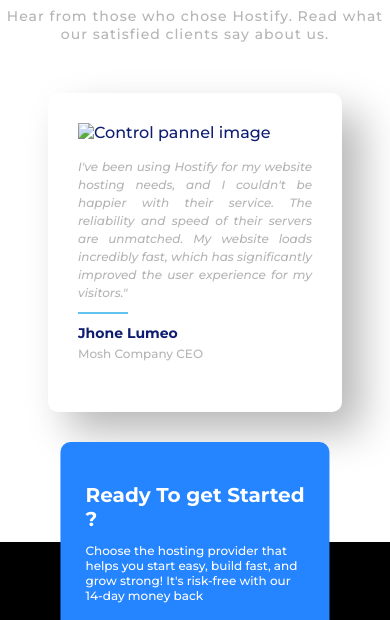
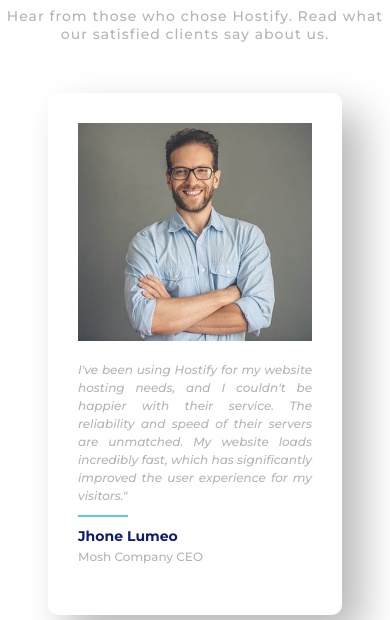
Before and after one commit to Coder-Mujahid/Team-Task01, a plain HTML site: page index.html in a window 390 px wide. Shown: the part 6272-6892 px from the top of the page. Drawn offline with nearby package versions, Linux system fonts and the light colour scheme.

```diff
--- a/Component/Review/review.js
+++ b/Component/Review/review.js
@@ -1,3 +1,4 @@
+
 var swiper = new Swiper(".mySwiper", {
     navigation: {
       nextEl: ".swiper-button-next",
--- a/index.html
+++ b/index.html
@@ -171,19 +171,19 @@
 
 
 
-    <!-- customer review section------------------------- -->
+<!-- customer review section------------------------- -->
     <section class="customer">
         <h2>What our Customer are Saying</h2>
         <p class="text"> Hear from those who chose Hostify. Read what our satisfied clients say about us.</p>
             <div class="review">
                 <div class="reviewimg">
-                    <img src="img/testimonial.jpg" alt="Control pannel image">
+                    <img src="img/person 4.jpg" alt="Control pannel image">
                 </div>
                 <ul class="badge">
                     <aside class="badgeContent">
                         <img src="img/icone/quoto.svg" alt="snap.svg">
                     </aside>
-                    <div class="badgeText">
+                        <div class="badgeText">
                         <p>I've been using Hostify for my website hosting needs, and I couldn't be happier with their service. The reliability and speed of their servers are unmatched. My website loads incredibly fast, which has significantly improved the user experience for my visitors."</p>
                         <div class="person">
                             <img src="img/icone/line.svg" alt="line.svg">
--- a/style.css
+++ b/style.css
@@ -972,6 +972,7 @@ body {
     flex-direction: column;
     margin: 50px auto 80px auto;
     gap: 0;
+    height: auto;
 
   }
   .customer h2{
@@ -982,7 +983,11 @@ body {
     text-align: center;
   }
   .customer .review .reviewimg{
-    margin-bottom: 0px;
+      flex-basis: 40%;
+      position: relative;
+      margin-bottom: 0;
+      width: 100%;
+      max-height: 100%;
    }
   .customer .review .badge .badgeText{
     padding:0px;
@@ -1015,6 +1020,7 @@ body {
     left: 40%;
   }
 }
+
 
 
 
```
Also changed, not shown: Component/Review/review.html (+1 -0 lines), script.js (+8 -0 lines).
